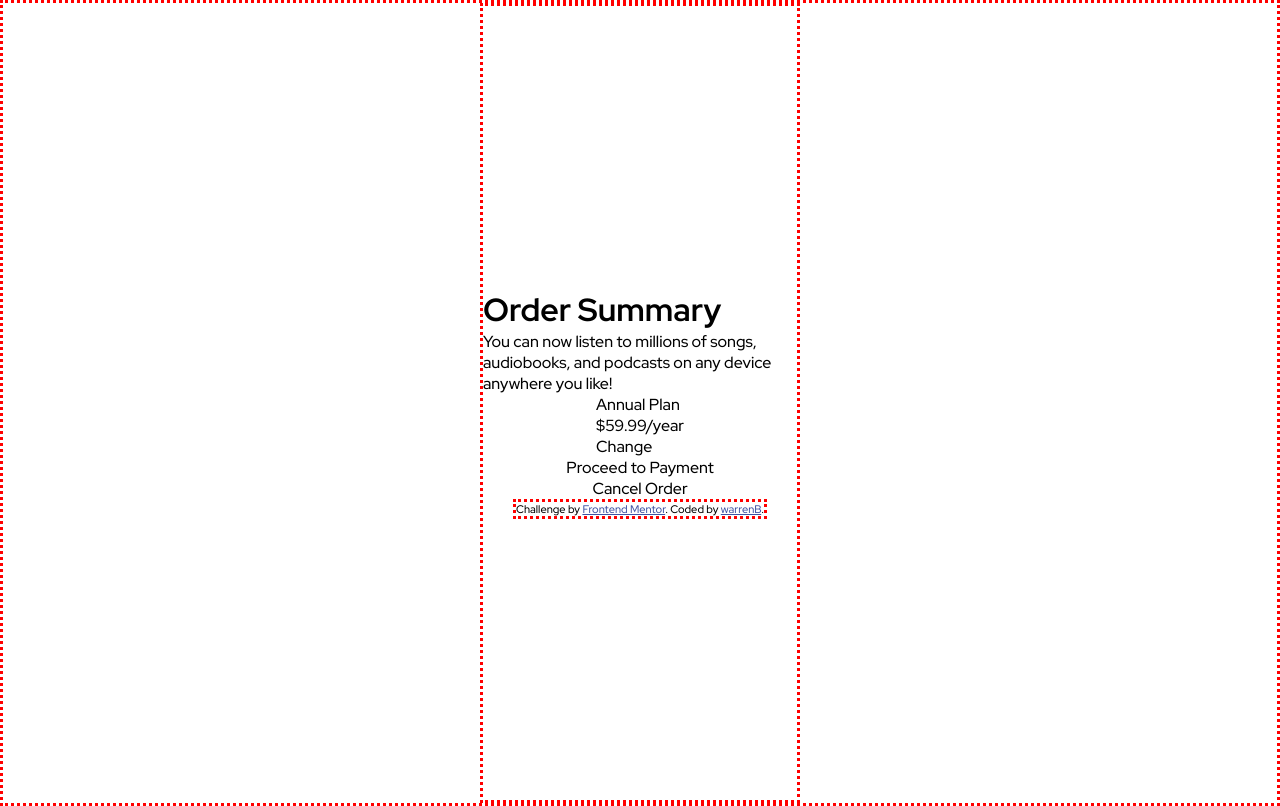
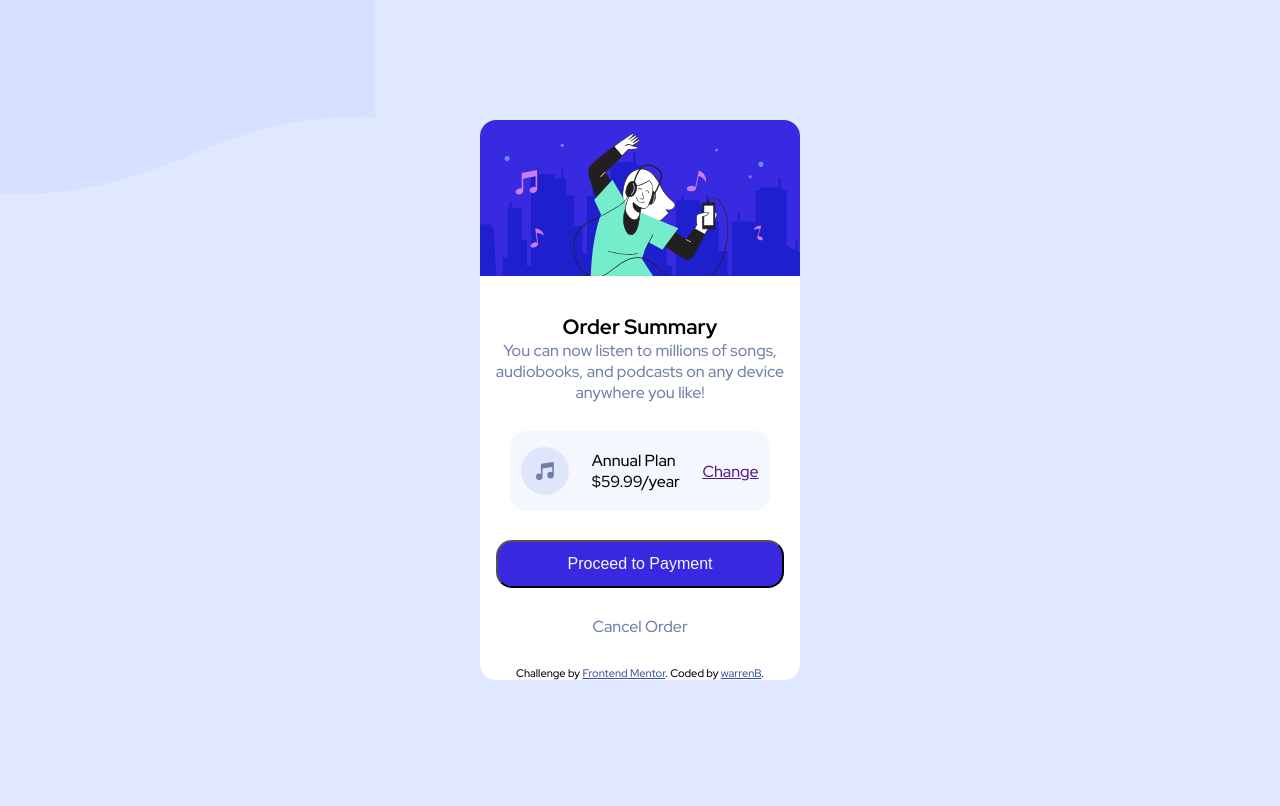
Before and after one commit to warrenbarney/order-summary-component-main, a plain HTML site: page index.html in a window 1280 px wide. Drawn offline with Linux system fonts and the light colour scheme.

Commit message:
getting there

```diff
--- a/index.html
+++ b/index.html
@@ -15,24 +15,37 @@
 
   <body>
     <main>
-      <div class="block-"></div>
-      <div class="block-">
+      <img
+        .top_image
+        src="images\illustration-hero.svg"
+        alt="Person dancing with phone in hand and headphones on.  Background of a city in the background with stars and music notes. "
+      />
+      <div class="block-1">
         <h1>Order Summary</h1>
         <p>
           You can now listen to millions of songs, audiobooks, and podcasts on
           any device anywhere you like!
         </p>
       </div>
-      <div class="block-">
-        <div class="box-">
-          <div class="icon"></div>
+      <div class="block-2">
+        <svg xmlns="http://www.w3.org/2000/svg" width="48" height="48">
+          <g fill="none" fill-rule="evenodd">
+            <circle cx="24" cy="24" r="24" fill="#DFE6FB" />
+            <path
+              fill="#717FA6"
+              fill-rule="nonzero"
+              d="M32.574 15.198a.81.81 0 00-.646-.19L20.581 16.63a.81.81 0 00-.696.803V26.934a3.232 3.232 0 00-1.632-.44A3.257 3.257 0 0015 29.747 3.257 3.257 0 0018.253 33a3.257 3.257 0 003.253-3.253v-8.37l9.726-1.39v5.327a3.232 3.232 0 00-1.631-.441 3.257 3.257 0 00-3.254 3.253 3.257 3.257 0 003.254 3.253 3.257 3.257 0 003.253-3.253V15.81a.81.81 0 00-.28-.613z"
+            />
+          </g>
+        </svg>
+        <div class="box">
           <div class="plan">Annual Plan</div>
           <div class="price">$59.99/year</div>
-          <div class="change">Change</div>
         </div>
+        <a href="">Change</a>
       </div>
-      <div class="pay">Proceed to Payment</div>
-      <div class="cancel">Cancel Order</div>
+      <button>Proceed to Payment</button>
+      <a class="cancel" href="">Cancel Order</a>
       <div class="attribution">
         Challenge by
         <a href="https://www.frontendmentor.io?ref=challenge" target="_blank"
--- a/styles.scss
+++ b/styles.scss
@@ -6,7 +6,7 @@ $very_pale_blue: hsl(225, 100%, 98%);
 $desaturated_blue: hsl(224, 23%, 55%);
 $dark_blue: hsl(223, 47%, 23%);
 $font-fam: 'Red Hat Display', sans-serif;
-
+$kinda_pale_blue: hsl(225, 100%, 100%);
 * {
   margin: 0px;
   padding: 0;
@@ -14,6 +14,10 @@ $font-fam: 'Red Hat Display', sans-serif;
 }
 
 body {
+  background-image: url('images/pattern-background-mobile.svg');
+  background-color: $pale_blue;
+  background-repeat: no-repeat;
+  object-position: right top;
   display: flex;
   flex-wrap: flex;
   flex-direction: column;
@@ -21,24 +25,66 @@ body {
   align-items: center;
   max-width: 100vw;
   min-height: 100vh;
-  border: 3px dotted red;
+  // border: 3px dotted red;
 }
 
 main {
+  background-color: $kinda_pale_blue;
+
   display: flex;
   flex-direction: column;
-  justify-content: center;
+  border-radius: 1rem;
   align-items: center;
+  justify-content: space-between;
   width: 320px;
-  height: 100vh;
+  height: 35rem;
   font-family: $font-fam;
-  border: 3px dotted red;
+  // border: 3px dotted red;
+}
+img {
+  width: 100%;
+  border-top-left-radius: 1rem;
+  border-top-right-radius: 1rem;
+  margin-bottom: 0.5rem;
+}
+.block-1 {
+  text-align: center;
+
+  h1 {
+    font-size: 1.3rem;
+  }
+  p {
+    color: $desaturated_blue;
+  }
+}
+.block-2 {
+  display: flex;
+  justify-content: space-around;
+  align-items: center;
+
+  width: 260px;
+  height: 5rem;
+  border-radius: 1em;
+  background-color: $very_pale_blue;
+  // border: 1px dotted blue;
+}
+button {
+  font-size: 1rem;
+  height: 3rem;
+  width: 90%;
+  border-radius: 1em;
+  background-color: $bright_blue;
+  color: $very_pale_blue;
+}
+.cancel {
+  text-decoration: none;
+  color: $desaturated_blue;
 }
 
 .attribution {
   font-size: 11px;
   text-align: center;
-  border: 3px dotted red;
+  // border: 3px dotted red;
 }
 
 .attribution a {
```
Also changed, not shown: styles.css, 2 other files.
